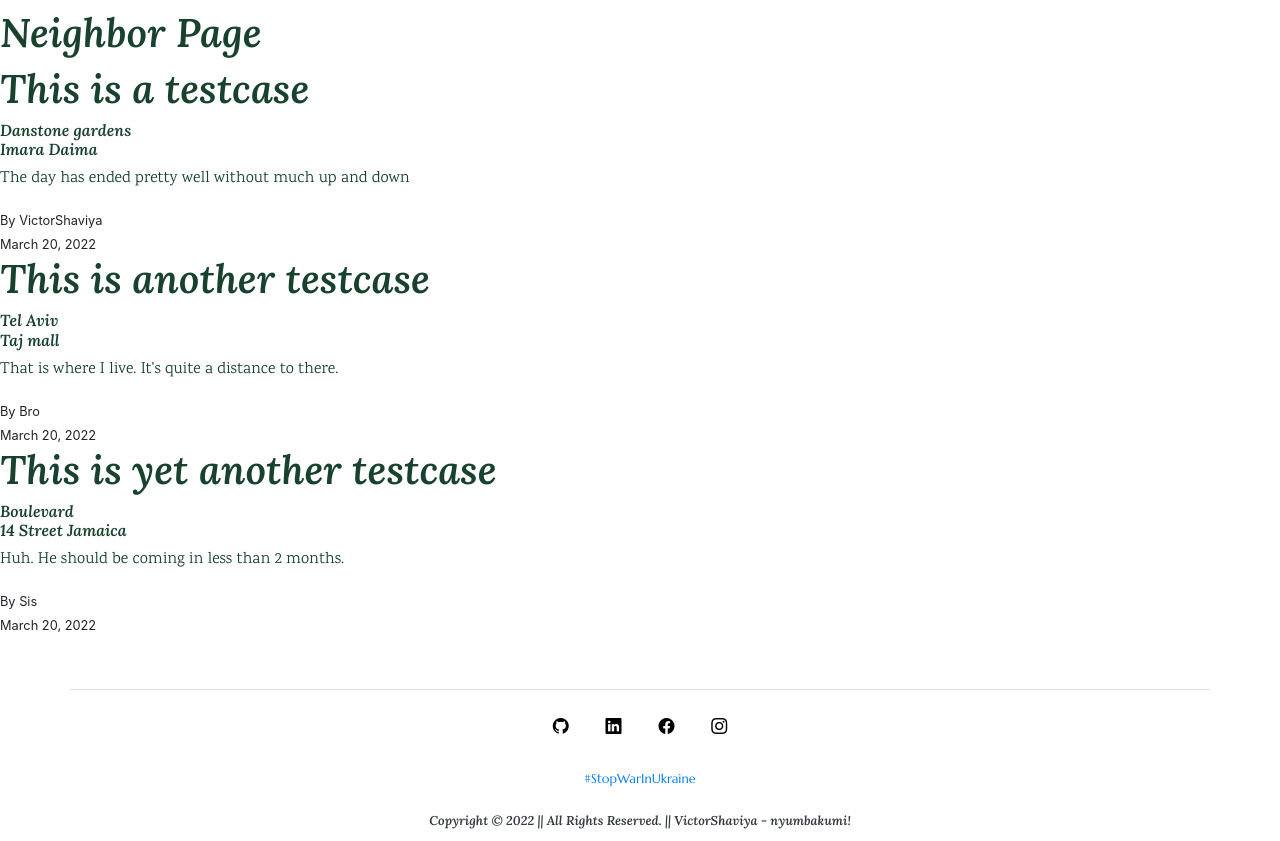
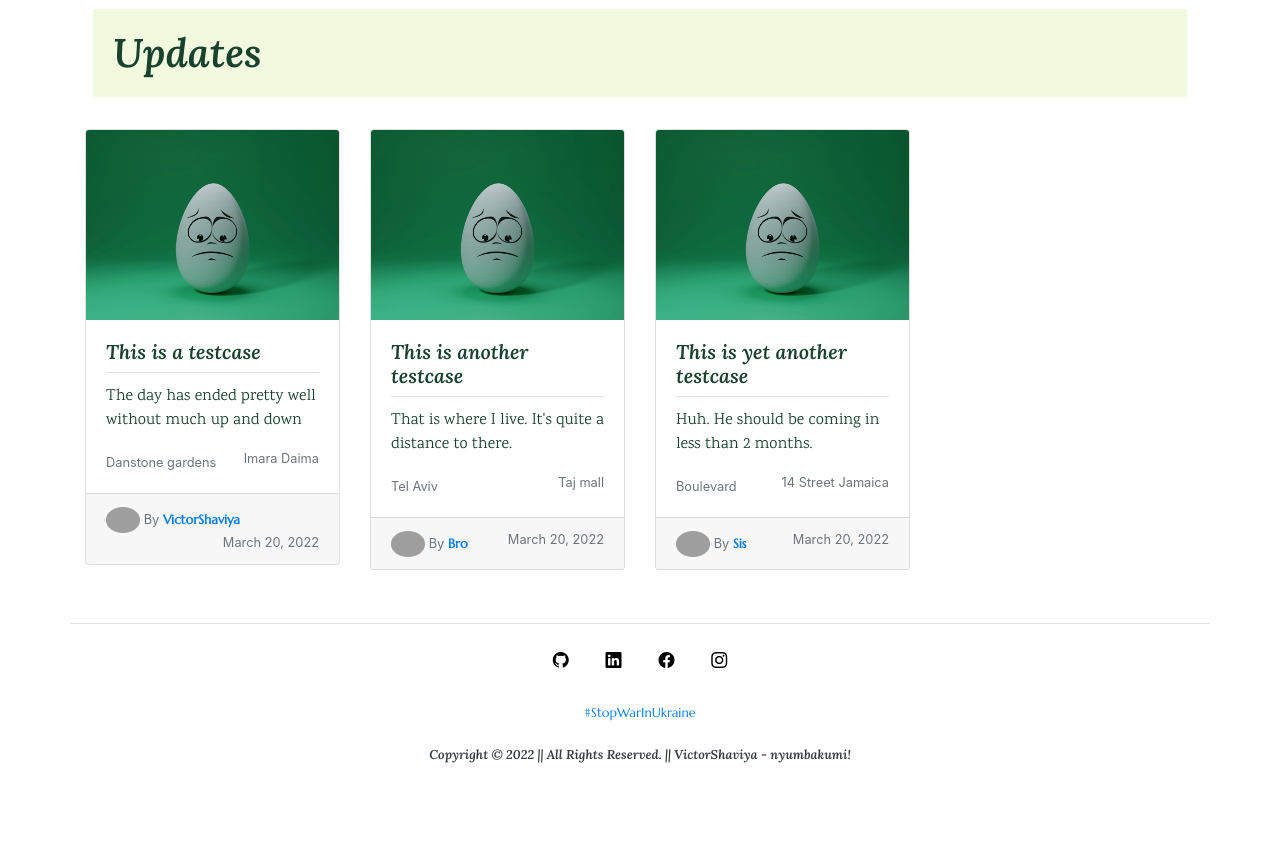
Before and after one commit to ShaviyaVictor/nyumbakumi-, a Django app: page /neighbor/ in a window 1280 px wide. Shown: the part 71-912 px from the top of the page. After the commit the page ends 834 px from the top, so only its background shows below. Run offline with Django 4.2, Linux system fonts and the light colour scheme; data comes from the database, SQL or seed files in the repository; both versions use the stored data as it was after the commit; some libraries are stand-ins or nearby versions; grey boxes are pictures that could not be loaded.

Commit message:
Create the Neighbor template and style it

```diff
--- a/neighbor/models.py
+++ b/neighbor/models.py
@@ -9,7 +9,7 @@ from django.contrib.auth.models import User
 class Neighbor(models.Model) :
   n_name = models.CharField(max_length=35)
   n_location = models.CharField(max_length=35)
-  n_image = models.ImageField(upload_to='n_posts/', blank=True)
+  n_image = models.ImageField(upload_to='n_posts/')
   n_title = models.CharField(max_length=100)
   n_post = models.TextField()
   n_author = models.ForeignKey(User, on_delete=models.CASCADE)
--- a/neighbor/static/neighbor/main.css
+++ b/neighbor/static/neighbor/main.css
@@ -77,7 +77,6 @@ a, button {
 
 
 
-
 legend.lego {
   color: #18422E;
   font-size: 1.2em;
--- a/neighbor/templates/neighbor/neighbor.html
+++ b/neighbor/templates/neighbor/neighbor.html
@@ -4,23 +4,45 @@
 
 {% block content %}
 
-  <h1 id="test">Neighbor Page</h1>
+  <div class="container">
+    <div class="row" style="background-color: #F1FADF ; margin: 0.5em;">
+      <h1 style="margin: 0.5em;">
+        Updates
+      </h1>
+    </div>
+  </div>
 
+  <div class="container">
+  <div class="row row-cols-1 row-cols-md-3 g-4">
   {% for post in n_posts %}
-      <h1>
-        {{ post.n_title }}
-      </h1>
-      <h6>
-        {{ post.n_name }} <br>
-        {{ post.n_location }}
-      </h6>
-      <p>
-        {{ post.n_post }}
-      </p>
-      <small>
-        By {{ post.n_author }}  <br>
-        {{ post.n_date_posted|date:'F d, Y' }}
-      </small>
+
+
+      <div class="col-md-3 mt-4">
+        <div class="card">
+          <a href="#">
+            <img src="{{ post.n_image.url }}" class="card-img-top" alt="{{ post.n_title }}" title="{{ post.n_title }}">
+          </a>
+          <div class="card-body">
+            <h5 class="card-title border-bottom pb-2">{{ post.n_title }}</h5>
+            <p class="card-text" style="text-overflow: ellipsis;">
+              {{ post.n_post }}
+            </p>
+            <small class="text-muted">
+              {{ post.n_name }} <span style="float: right;">{{ post.n_location }}</span>
+            </small>
+          </div>
+          <div class="card-footer">
+            <small class="text-muted">
+              <img class="rounded-circle" style="height: 2em; height: 2em;" src="#" alt="">
+              By <a href="#"><strong>{{ post.n_author }}</strong></a><span style="float: right;">{{ post.n_date_posted|date:'F d, Y' }}</span>
+            </small>
+          </div>
+        </div>
+      </div>
+
+
     {% endfor %}
+  </div>
+</div>
 
 {% endblock content %}
```
Also changed, not shown: neighbor/views.py (+0 -36 lines), db.sqlite3, media/n_posts/default_M0vcBm4.jpg (added), neighbor/migrations/0003_alter_neighbor_n_image.py (added).
